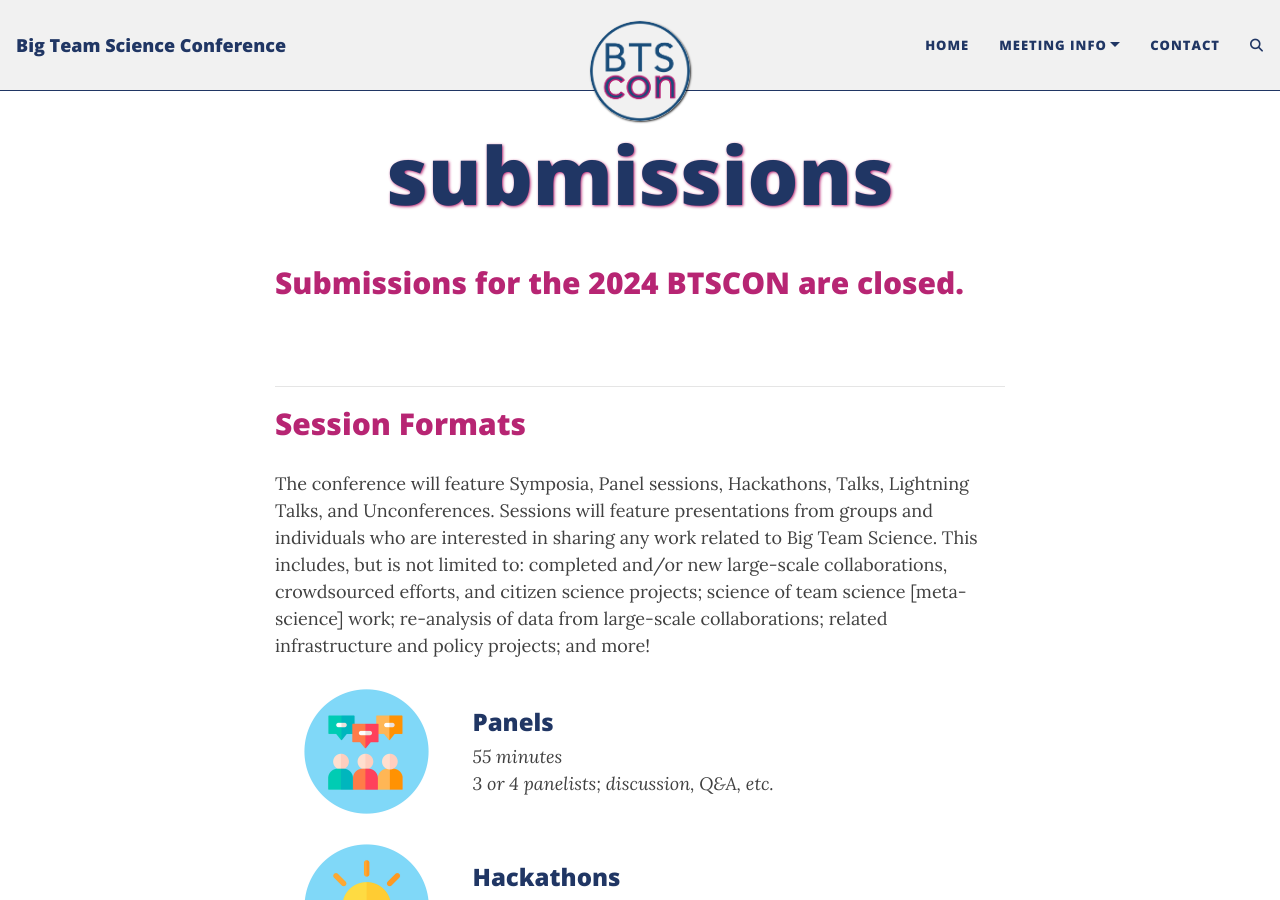
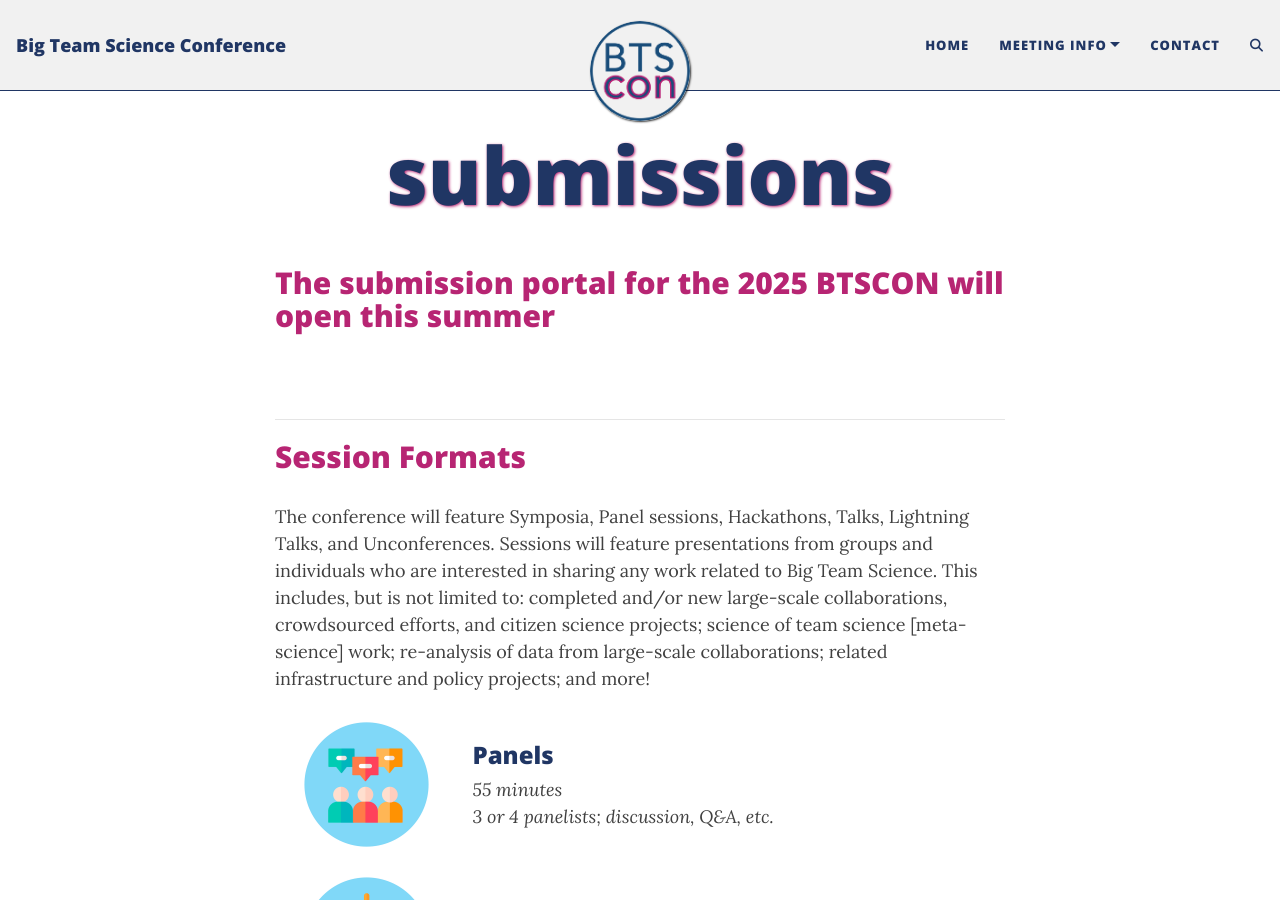
Before and after one commit to bigteamscienceconference/bigteamscienceconference.github.io, a Jekyll site: the page built from submissions.md, in a window 1280 px wide and 900 px high. Built offline with Jekyll 4.4.1, drawn with Linux system fonts in a browser that asks for light colours; comment, search, counter and statistics services are not loaded.

Commit message:
clean submissions page

```diff
--- a/submissions.md
+++ b/submissions.md
@@ -5,7 +5,7 @@ title: submissions
 
 
 
-<h2>Submissions for the 2024 BTSCON are closed.</h2>
+<h2>The submission portal for the 2025 BTSCON will open this summer</h2>
 
 <!--
 <h2 align="center"> >>> <a href="https://docs.google.com/forms/d/e/1FAIpQLSe7NNvWpghj1yrqIJjj1M_AcXIG1vOruYEkkPthZ8c8puuo3Q/viewform?usp=sf_link" target="_blank">Submit your abstract here!</a> <<< </h2>
```
